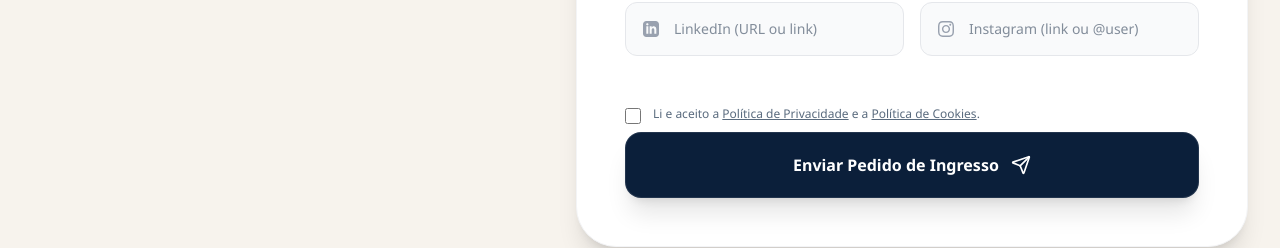
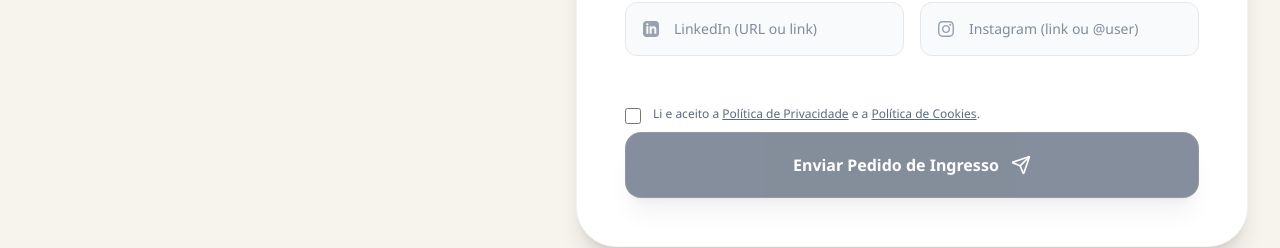
Before and after one commit to matheusaleks-cell/eumercosurready, a Next.js app: page /solicitar-cadastro in a window 1280 px wide. Shown: the part 1040-1288 px from the top of the page. Built offline with nearby package versions, Linux system fonts and the light colour scheme; no server answers; the database is empty; what deepl-node would draw is missing.

Commit message:
fix(site): desabilita botao de envio ate aceitar politica de privacidade

```diff
--- a/app/(site)/solicitar-cadastro/page.tsx
+++ b/app/(site)/solicitar-cadastro/page.tsx
@@ -31,6 +31,7 @@ export default function SolicitarCadastroPage() {
   const [loading, setLoading] = useState(false)
   const [error, setError] = useState('')
   const [selectedDdi, setSelectedDdi] = useState('55')
+  const [privacyAccepted, setPrivacyAccepted] = useState(false)
 
   const { t, language } = useLanguage()
 
@@ -439,6 +440,8 @@ export default function SolicitarCadastroPage() {
                       type="checkbox"
                       id="privacyPolicy"
                       required
+                      checked={privacyAccepted}
+                      onChange={(e) => setPrivacyAccepted(e.target.checked)}
                       className="mt-1 h-4 w-4 rounded accent-[var(--color-gold)] border-gray-300 focus:ring-[var(--color-gold)] cursor-pointer"
                     />
                     <label htmlFor="privacyPolicy" className="text-xs text-[var(--color-text-muted)] font-body leading-relaxed select-none cursor-pointer">
@@ -454,8 +457,8 @@ export default function SolicitarCadastroPage() {
 
                   <button
                     type="submit"
-                    disabled={loading}
-                    className="w-full py-5 bg-[var(--color-navy)] text-white font-bold rounded-2xl hover:bg-black transition-all flex items-center justify-center gap-3 shadow-xl group border border-white/10"
+                    disabled={loading || !privacyAccepted}
+                    className="w-full py-5 bg-[var(--color-navy)] text-white font-bold rounded-2xl hover:bg-black transition-all flex items-center justify-center gap-3 shadow-xl group border border-white/10 disabled:opacity-50 disabled:cursor-not-allowed disabled:hover:bg-[var(--color-navy)]"
                   >
                     {loading ? (
                       <div className="w-6 h-6 border-2 border-white/20 border-t-white rounded-full animate-spin" />
```
